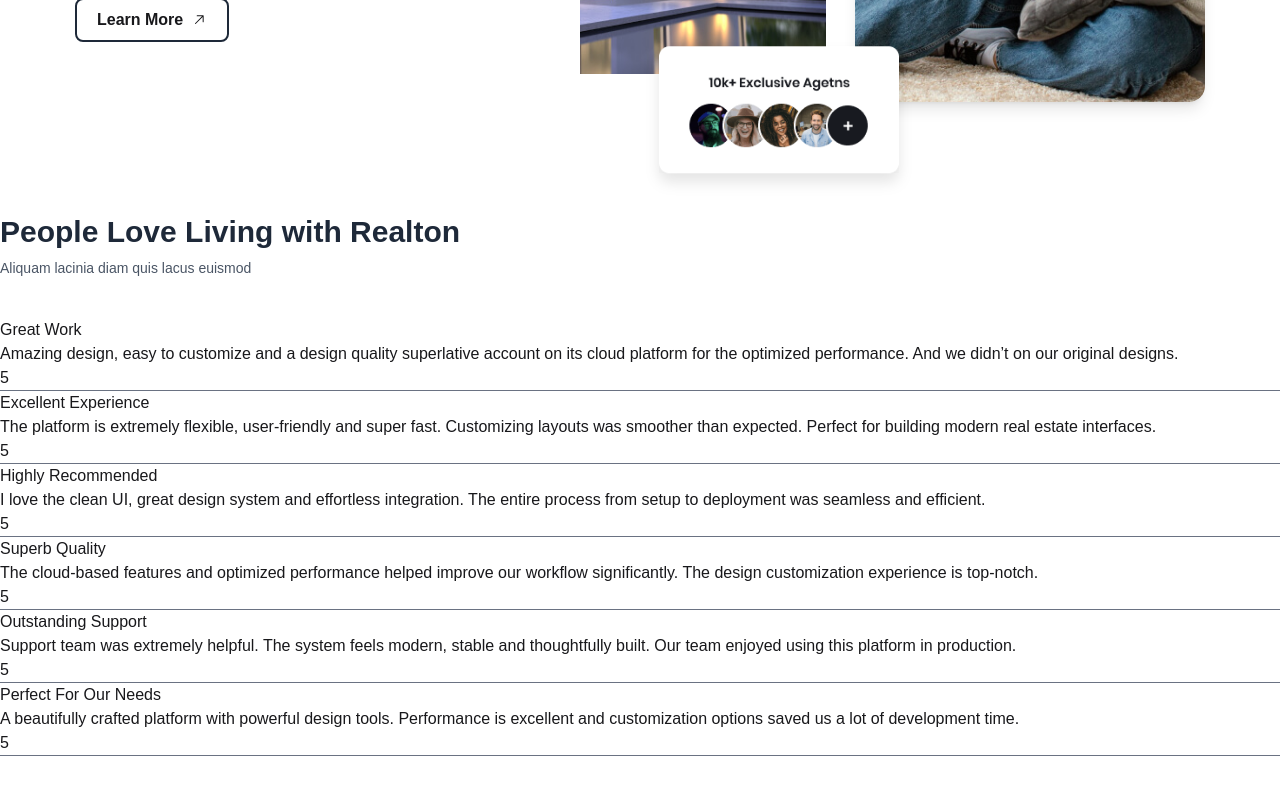
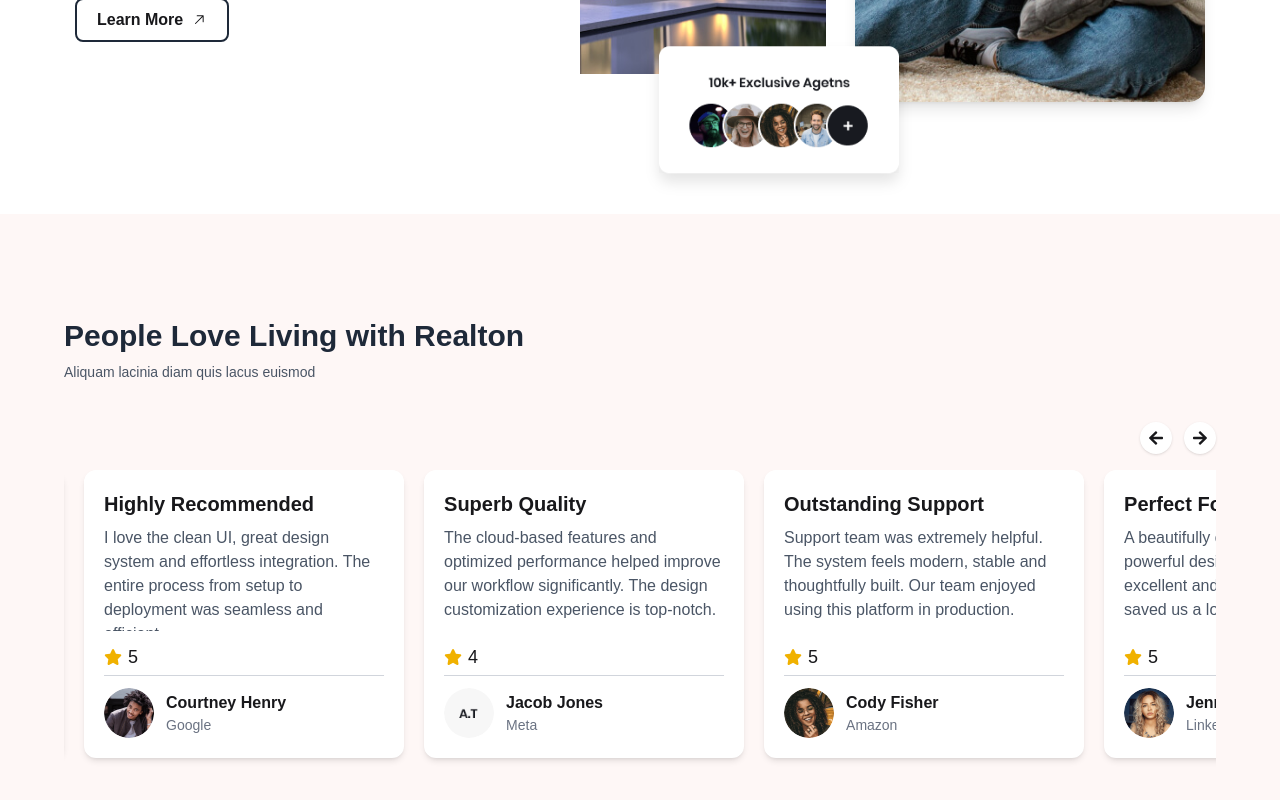
Before and after one commit to mdsharia4613/Real-Estate, a Next.js app: page / in a window 1280 px wide. Shown: the part 3637-4437 px from the top of the page. Before the commit the page ends 4393 px from the top, so only its background shows below. Built offline with nearby package versions, Linux system fonts and the light colour scheme; no server answers.

Commit message:
comment update

```diff
--- a/src/app/home/Comments.jsx
+++ b/src/app/home/Comments.jsx
@@ -1,29 +1,99 @@
-"use client"
-import React from 'react';
-import comments from "@/data/comment.json"
-import Heading from '../shareComponentes/Heading';
+"use client";
+import React, { useCallback } from "react";
+import comments from "@/data/comment.json";
+import Heading from "../shareComponentes/Heading";
+import Image from "next/image";
 
+import useEmblaCarousel from "embla-carousel-react";
+import Autoplay from "embla-carousel-autoplay";
+import { FaArrowLeft, FaArrowRight } from "react-icons/fa";
+import { FaStar } from "react-icons/fa6";
 
 const Comments = () => {
+    const [emblaRef, emblaApi] = useEmblaCarousel(
+        { loop: true, align: "start" },
+        [
+            Autoplay({
+                delay: 3000,
+                stopOnInteraction: false,
+            }),
+        ]
+    );
+
+    // left arrow
+    const scrollPrev = useCallback(() => {
+        if (emblaApi) emblaApi.scrollPrev();
+    }, [emblaApi]);
+
+    // right arrow
+    const scrollNext = useCallback(() => {
+        if (emblaApi) emblaApi.scrollNext();
+    }, [emblaApi]);
 
     return (
-        <div>
-            <Heading title={"People Love Living with Realton"} des={"Aliquam lacinia diam quis lacus euismod"}></Heading>
+        <div className="bg-[#fef7f6]">
+            <div className="container mx-auto px-10 md:px-16 py-10 md:py-16">
+                <Heading
+                    title={"People Love Living with Realton"}
+                    des={"Aliquam lacinia diam quis lacus euismod"}
+                />
 
-            {
-                comments.map(item => (
-                    <div key={item.id}>
-                        <h2>{item.title}</h2>
-                        <p>{item.review}</p>
-                        <p className='border-b border-gray-500'>{item.rating}</p>
+                {/* Arrows */}
+                <div className="flex justify-end gap-3 mb-4">
+                    <button
+                        onClick={scrollPrev}
+                        className="p-2 bg-white shadow rounded-full hover:bg-gray-100"
+                    >
+                        <FaArrowLeft />
+                    </button>
+                    <button
+                        onClick={scrollNext}
+                        className="p-2 bg-white shadow rounded-full hover:bg-gray-100"
+                    >
+                        <FaArrowRight />
+                    </button>
+                </div>
 
-                        <div>
+                {/* Embla Carousel */}
+                <div className="overflow-hidden" ref={emblaRef}>
+                    <div className="flex gap-5 mb-20">
+                        {comments.map((item) => (
+                            <div
+                                key={item.id}
+                                className="bg-white shadow-md p-5 rounded-xl min-w-[320px] h-72 flex flex-col"
+                            >
+                                {/* Title */}
+                                <h2 className="font-semibold text-xl mb-2">{item.title}</h2>
 
-                        </div>
+                                {/* Review */}
+                                <p className="text-gray-600 mb-3 flex-1 overflow-scroll">
+                                    {item.review}
+                                </p>
+
+                                {/* Rating */}
+                                <p className="border-b border-gray-300 pb-1 mb-3 text-lg flex gap-1.5 items-center">
+                                    <FaStar className="text-yellow-500" /> {item.rating}
+                                </p>
+
+                                {/* Profile */}
+                                <div className="flex items-center gap-3 mt-auto">
+                                    <Image
+                                        src={item.img}
+                                        alt="client"
+                                        width={50}
+                                        height={50}
+                                        className="rounded-full"
+                                    />
+                                    <div>
+                                        <h2 className="font-bold">{item.name}</h2>
+                                        <p className="text-gray-500 text-sm">{item.position}</p>
+                                    </div>
+                                </div>
+                            </div>
+                        ))}
                     </div>
-                ))
-            }
-
+                </div>
+            </div>
         </div>
     );
 };
--- a/src/app/home/PropertiesCities.jsx
+++ b/src/app/home/PropertiesCities.jsx
@@ -62,7 +62,7 @@
                 </button>
 
                 <div className="embla overflow-hidden" ref={emblaRef}>
-                    <div data-aos="zoom-in-up" className="embla__container flex gap-6 mb-20">
+                    <div  className="embla__container flex gap-6 mb-20">
                         {citys.map((city, index) => (
                             <div
                                 key={city.id}
--- a/src/data/comment.json
+++ b/src/data/comment.json
@@ -12,7 +12,7 @@
         "id": 2,
         "title": "Excellent Experience",
         "review": "The platform is extremely flexible, user-friendly and super fast. Customizing layouts was smoother than expected. Perfect for building modern real estate interfaces.",
-        "rating": 5,
+        "rating": 4,
         "name": "Floyd Miles",
         "position": "Bank of America",
         "img": "/image/c2.png"
@@ -30,7 +30,7 @@
         "id": 4,
         "title": "Superb Quality",
         "review": "The cloud-based features and optimized performance helped improve our workflow significantly. The design customization experience is top-notch.",
-        "rating": 5,
+        "rating": 4,
         "name": "Jacob Jones",
         "position": "Meta",
         "img": "/image/c4.png"
```
